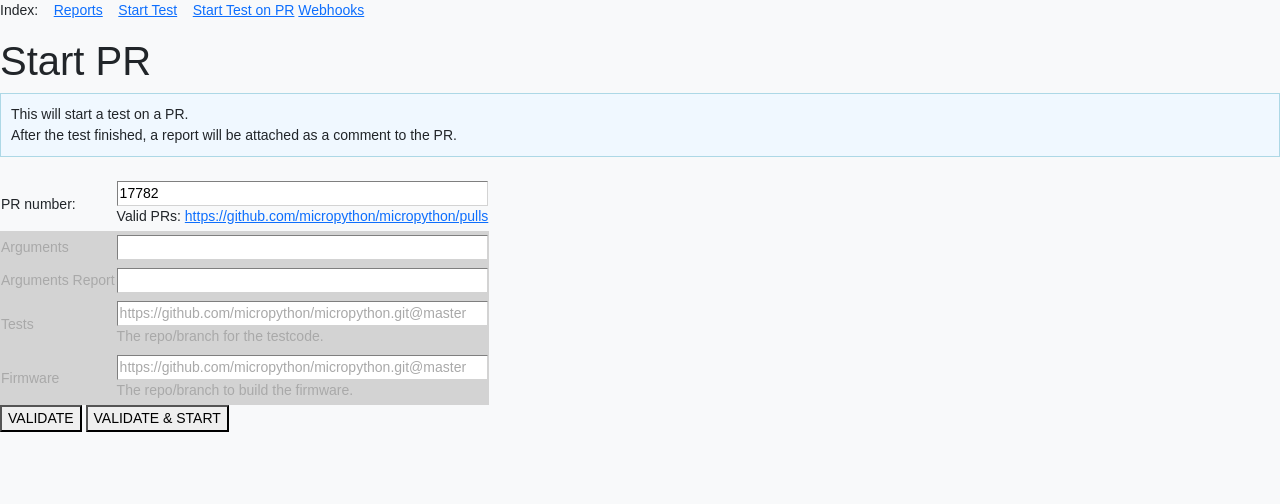
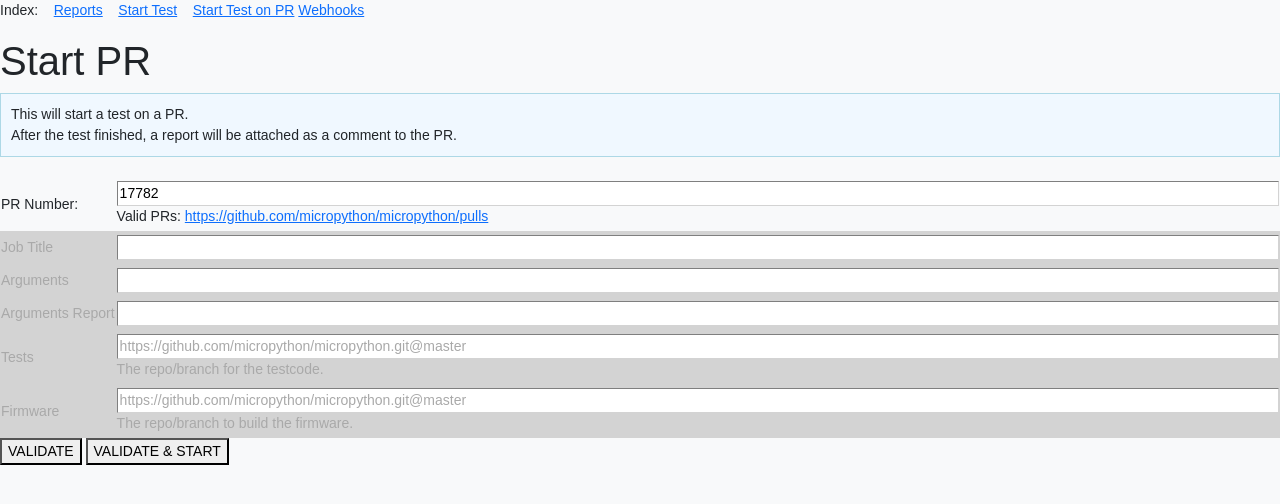
Before and after one commit to octoprobe/testbed_micropython_reports, a FastAPI app: page /jobs/start_pr in a window 1280 px wide. Shown: the top 504 px of the page. Run offline with FastAPI, Linux system fonts and the light colour scheme; parts of the project's set-up code (start-up, migrations or seed data) failed here and were passed over.

Commit message:
Add to github action: job_title

```diff
--- a/app/main.py
+++ b/app/main.py
@@ -260,6 +260,8 @@ app.mount("/static", StaticFiles(directory="app/static"), name="static")
 def reports(request: Request, read_github: bool = False):
     """
     This top route '/' overrides the following '/{path:path}'!
+
+    read_github: http://localhost:8000/?read_github=1
     """
     workflow_unique_id = request.query_params.get("workflow_unique_id", None)
     if workflow_unique_id is not None:
--- a/app/templates/jobs_pr.html
+++ b/app/templates/jobs_pr.html
@@ -8,6 +8,16 @@ Octoprobe - testbed_micropython
 <style>
   table {
     border-collapse: collapse;
+    width: 100%;
+  }
+
+  td:first-child {
+    white-space: nowrap;
+    width: 1%;
+  }
+
+  td:last-child {
+    width: 100%;
   }
 
   td {
@@ -40,10 +50,10 @@ Octoprobe - testbed_micropython
 </div>
 
 <form method="post" action="/jobs/start_pr">
-  <table style="width: auto;">
+  <table>
     <tbody>
       <tr>
-        <td><label for="pr_number">PR number:</label></td>
+        <td><label for="pr_number">PR Number:</label></td>
         <td><input type="text" id="pr_number" name="pr_number" value="{{ form_startjob.pr_number }}">
           <br />
           Valid PRs: <a target="blank_"
@@ -52,6 +62,10 @@ Octoprobe - testbed_micropython
       </tr>
     </tbody>
     <tfoot>
+      <tr>
+        <td><label for="job_title">Job Title</label></td>
+        <td><input type="text" id="job_title" name="job_title" value="{{ form_startjob.job_title }}"></td>
+      </tr>
       <tr>
         <td><label for="arguments">Arguments</label></td>
         <td>
--- a/app/util_github.py
+++ b/app/util_github.py
@@ -112,8 +112,11 @@ class FormStartJob(BaseModel):
     repo_firmware: str | None = "https://github.com/micropython/micropython.git@master"
     pr_number: str = ""
     pr_repo: str = ""
+    job_title: str = ""
 
-    def set_defaults(self, git_ref: str, pr_check: util_pr_check.PrCheck) -> None:
+    def set_defaults(
+        self, git_ref: str, pr_check: util_pr_check.PrCheck, job_title: str
+    ) -> None:
         ports_comma_delimited = ",".join(pr_check.json_pr_ports.ports)
         self.arguments = f"--count=3 --skip-fut=FUT_WLAN --skip-fut=FUT_BLE --only-tag='mcu={ports_comma_delimited}'"
         self.arguments_report = "--xfail=xfail_master_478.json"
@@ -121,6 +124,7 @@ class FormStartJob(BaseModel):
         self.repo_firmware = git_ref
         self.repo_tests = git_ref
         self.pr_repo = pr_check.json_pr_ports.pr_repo
+        self.job_title = job_title
 
     @staticmethod
     def arguments_prefilled() -> list[str]:
@@ -170,6 +174,8 @@ def gh_start_job(form_startjob: FormStartJob) -> ReturncodeStartJob:
         "selfhosted_testrun.yml",
         "--repo=octoprobe/testbed_micropython",
         "--field",
+        f"job_title={form_startjob.job_title}",
+        "--field",
         f"pr_number={form_startjob.pr_number}",
         "--field",
         f"pr_repo={form_startjob.pr_repo}",
@@ -186,12 +192,13 @@ def gh_start_job(form_startjob: FormStartJob) -> ReturncodeStartJob:
     ]
 
     try:
-        _result = subprocess.run(
+        result = subprocess.run(
             args=args,
             capture_output=True,
             text=True,
             check=True,
         )
+        assert result.returncode == 0
     except subprocess.CalledProcessError as e:
         form_rc.msg_error = f"Error executing command: {e}"
         return form_rc
--- a/app/util_github2.py
+++ b/app/util_github2.py
@@ -33,6 +33,8 @@ logger = logging.getLogger(__file__)
 
 @dataclasses.dataclass(slots=True)
 class WorkflowInput:
+    job_title: str = ""
+    "Example: For example: PR19453 Free up more space in internal flash"
     arguments: str = ""
     "Example: --only-board=ADA_ITSYBITSY_M0"
     email_testreport: str = ""
@@ -71,6 +73,7 @@ def save_as_workflow_input(
         return "" if text is None else text
 
     workflow_input = WorkflowInput(
+        job_title=space(form_startjob.job_title),
         arguments=space(form_startjob.arguments),
         email_testreport=form_startjob.username,
         repo_firmware=space(form_startjob.repo_firmware),
@@ -224,6 +227,9 @@ class WorkflowExpiry:
 
     @staticmethod
     def read_or_default(workflow_unique_id: str) -> WorkflowExpiry:
+        """
+        Example: workflow_unique_id
+        """
         base_directory = workflow_unique_id
         expiry_json = DIRECTORY_REPORTS_METADATA / base_directory / FILENAME_EXPIRY
         if expiry_json.is_file():
--- a/app/util_validate.py
+++ b/app/util_validate.py
@@ -45,7 +45,8 @@ def validate_pr(form_startjob: FormStartJob) -> ReturncodeStartJob:
     git_ref = f"https://github.com/micropython/micropython.git~{pr_number}"
     pr_check = util_pr_check.PrCheck.factory(git_ref=git_ref)
 
-    form_startjob.set_defaults(git_ref=git_ref, pr_check=pr_check)
+    job_title = f"PR{form_startjob.pr_number} - {pr_check.json_pr_ports.author} - {pr_check.json_pr_ports.title} - {' '.join(pr_check.micropython_ports)}"
+    form_startjob.set_defaults(git_ref=git_ref, pr_check=pr_check, job_title=job_title)
 
     stdout = io.StringIO()
     stdout.write("<br/>\n".join(pr_check.lines))
```
Also changed, not shown: app/templates/jobs.html (+16 -1 lines).
